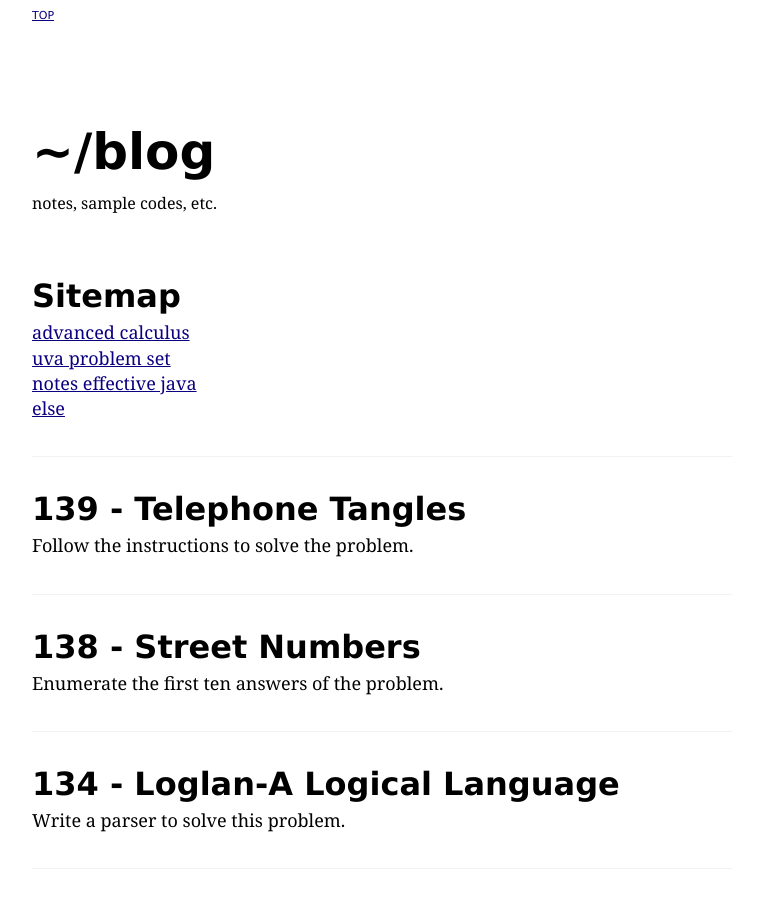
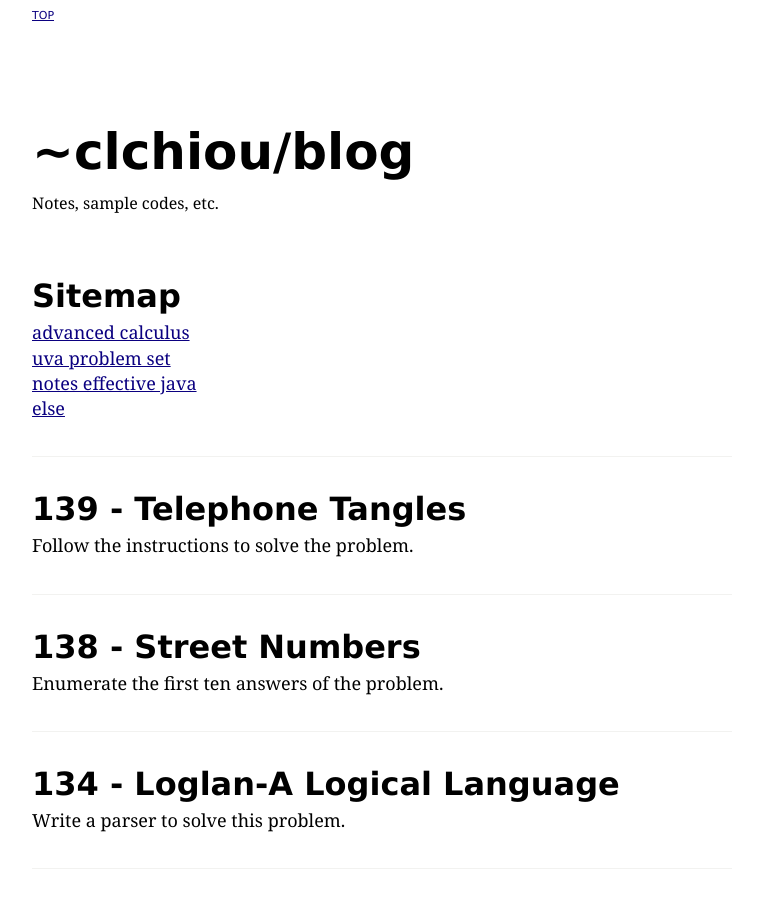
Before and after one commit to clchiou/clchiou.github.io, a Jekyll site: the page built from index.html, in a window 1280 px wide and 900 px high. Shown: the whole window, without its empty margins (258-1021 px from the left). Built offline with Jekyll 4.4.1, drawn with Linux system fonts in a browser that asks for light colours; formulas are drawn with MathJax 3.

Commit message:
Edit titles and sub-titles

```diff
--- a/_layouts/default.html
+++ b/_layouts/default.html
@@ -2,7 +2,7 @@
 <html xmlns="http://www.w3.org/1999/xhtml" xml:lang="en" lang="en-us">
   <head>
     <meta http-equiv="content-type" content="text/html; charset=utf-8" />
-    <title>{{ page.title }}</title>
+    <title>Che-Liang Chiou's blog - {{ page.title }}</title>
     <meta name="author" content="Che-Liang Chiou" />
     <link rel="stylesheet" href="/css/screen.css" type="text/css" media="screen, projection" />
     <link rel="stylesheet" href="/css/syntax.css" type="text/css" />
--- a/advanced-calculus/index.html
+++ b/advanced-calculus/index.html
@@ -1,7 +1,7 @@
 ---
 layout: index
 title: Advanced Calculus
-summary: Lecture Notes of Advanced Calculus Fall 2009 and Spring 2010
+summary: Lecture notes of Advanced Calculus fall 2009 and spring 2010
 ---
 <div class="toc">
 {% for post in site.categories['advanced-calculus'] %}
--- a/else/index.html
+++ b/else/index.html
@@ -1,7 +1,7 @@
 ---
 layout: index
 title: Else
-summary: Everything Uncategorized
+summary: Everything uncategorized
 ---
 <div class="toc">
 {% for post in site.posts %}
--- a/index.html
+++ b/index.html
@@ -1,7 +1,7 @@
 ---
 layout: index
-title: ~/blog
-summary: notes, sample codes, etc.
+title: ~clchiou/blog
+summary: Notes, sample codes, etc.
 ---
 <div class="toc">
 <article class="toc-item">
--- a/notes-effective-java/index.html
+++ b/notes-effective-java/index.html
@@ -1,7 +1,7 @@
 ---
 layout: index
 title: Notes of Effective Java
-summary: Reading Notes of Effective Java, 2nd ed.
+summary: Reading notes of Effective Java, 2nd ed.
 ---
 <div class="toc">
 {% for post in site.categories['notes-effective-java'] %}
--- a/uva-problem-set/index.html
+++ b/uva-problem-set/index.html
@@ -1,7 +1,7 @@
 ---
 layout: index
 title: UVa Problem Set
-summary: Problems and Solutions of UVa Online Judge
+summary: Solutions of UVa Online Judge
 ---
 <div class="toc">
 {% for post in site.categories['uva-problem-set'] %}
```
